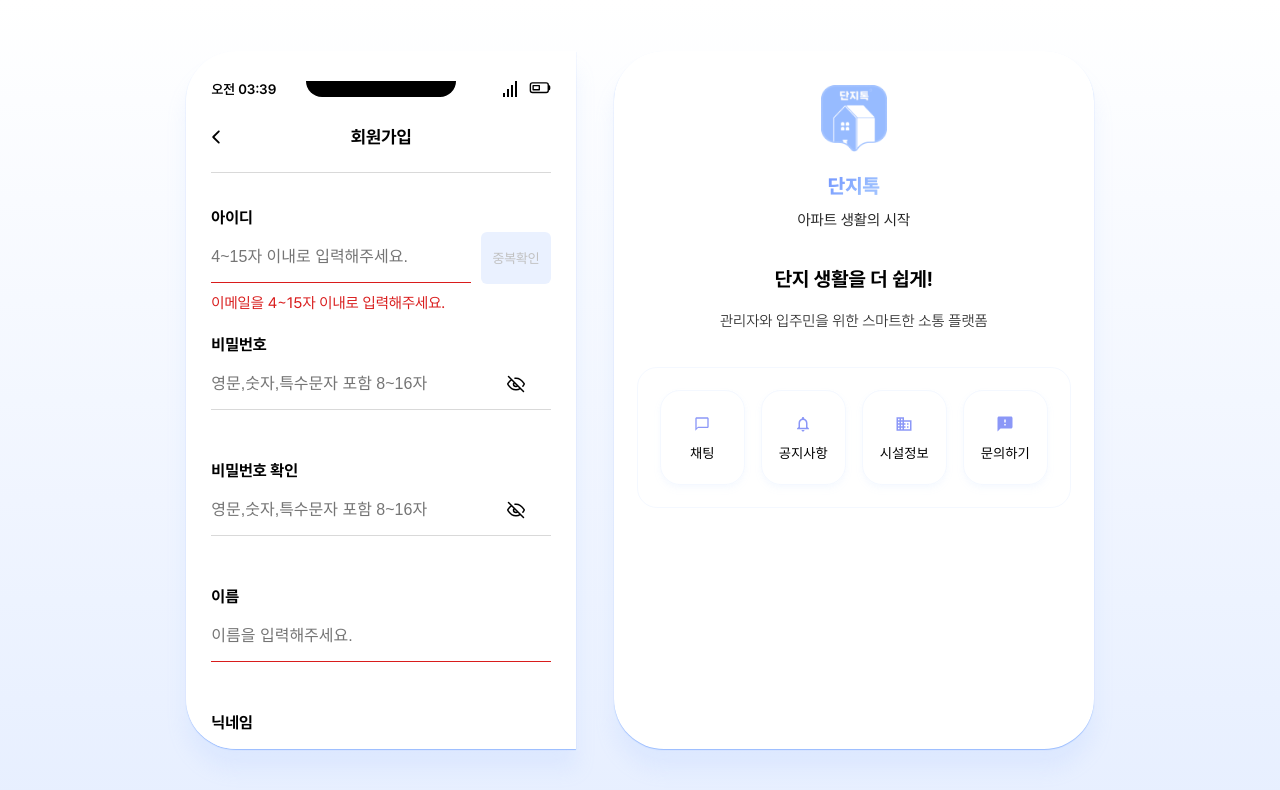
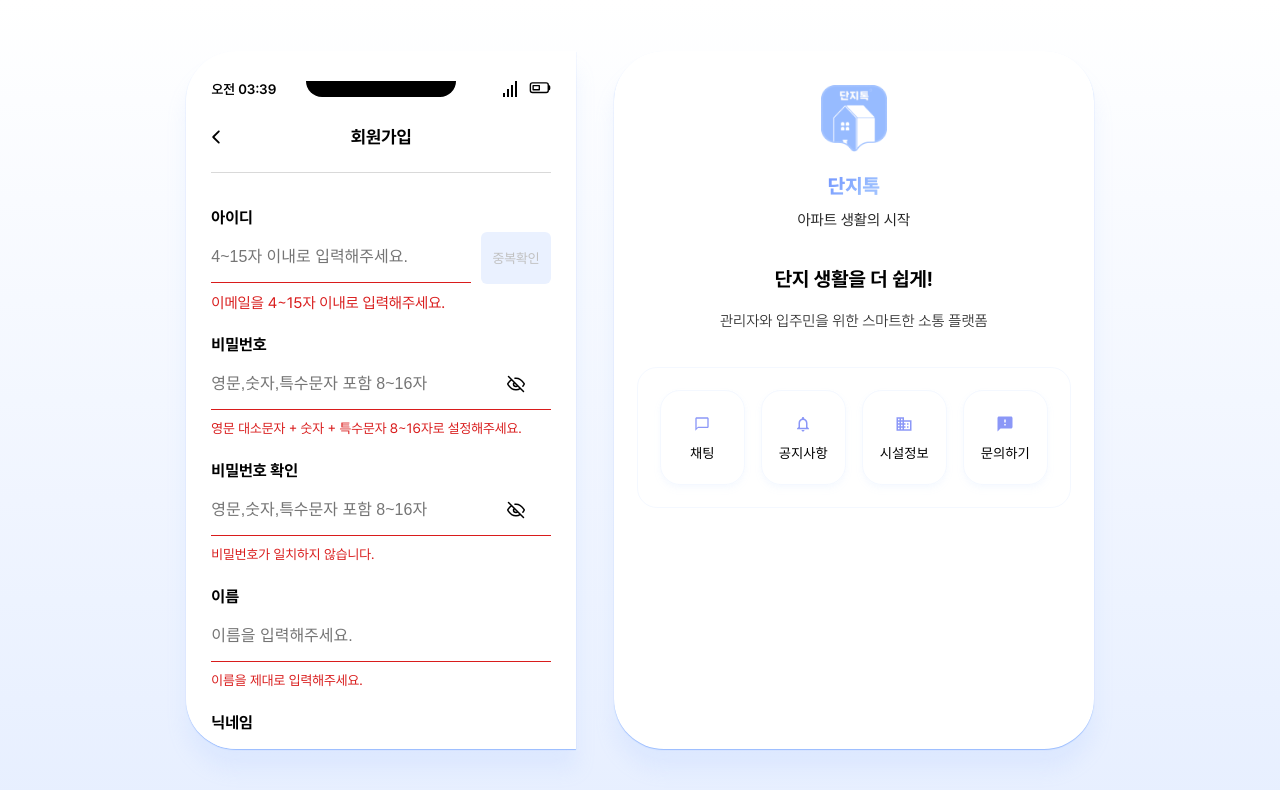
Before and after one commit to Danji-project/danji-project-FE, a React (Vite) app: page /register in a window 1280 px wide. Both pictures are taken after a click on the button "이메일로 가입하기". Shown: the top 790 px of the page. Built offline with nearby package versions, Linux system fonts and the light colour scheme; a web font is replaced by a local one.

Commit message:
feature: onChange 에러 메시지 뿌리기

```diff
--- a/src/components/common/input-field/InputField.tsx
+++ b/src/components/common/input-field/InputField.tsx
@@ -81,6 +81,10 @@ const InputField = ({
   const id = useId();
   const [showPassword, setShowPassword] = useState(false);
 
+  React.useEffect(() => {
+    console.log(value);
+  }, [value]);
+
   const handlePasswordToggle = () => {
     setShowPassword((prev) => !prev);
   };
@@ -105,7 +109,10 @@ const InputField = ({
       placeholder={placeholder}
       id={id}
       name={name}
-      className={`${styles["input__field__input"]}`}
+      onChange={onChange}
+      className={`${styles["input__field__input"]} ${
+        !valid && error !== "" ? styles["input__field__error"] : ""
+      }`}
     />
   );
 
--- a/src/pages/register/RegisterPage.module.scss
+++ b/src/pages/register/RegisterPage.module.scss
@@ -136,6 +136,7 @@
   border-top: 1px solid rgba(0, 0, 0, 0.15);
   form {
     .register__submit {
+      margin-top: 40px;
       width: 100%;
       padding: 17px 0;
       background-color: rgb(151, 187, 255);
--- a/src/pages/register/RegisterPage.tsx
+++ b/src/pages/register/RegisterPage.tsx
@@ -152,6 +152,38 @@ const RegisterForm = () => {
     );
   };
 
+  const pwConfirmChange = (e: React.ChangeEvent<HTMLInputElement>) => {
+    setPasswordConfirm(
+      e.target.value,
+      validateCheck("PASSWORD_CONFIRM_CHECK", e.target.value)!.valid,
+      validateCheck("PASSWORD_CONFIRM_CHECK", e.target.value)!.error
+    );
+  };
+
+  const nameChange = (e: React.ChangeEvent<HTMLInputElement>) => {
+    setUsername(
+      e.target.value,
+      validateCheck("NAME_CHECK", e.target.value, password.value)!.valid,
+      validateCheck("NAME_CHECK", e.target.value, password.value)!.error
+    );
+  };
+
+  const nicknameChange = (e: React.ChangeEvent<HTMLInputElement>) => {
+    setNickname(
+      e.target.value,
+      validateCheck("NICKNAME_CHECK", e.target.value)!.valid,
+      validateCheck("NICKNAME_CHECK", e.target.value)!.error
+    );
+  };
+
+  const phoneChange = (e: React.ChangeEvent<HTMLInputElement>) => {
+    setPhoneNumber(
+      e.target.value,
+      validateCheck("PHONE_CHECK", e.target.value)!.valid,
+      validateCheck("PHONE_CHECK", e.target.value)!.error
+    );
+  };
+
   return (
     <div className={`${styles.registerFormContainer}`}>
       <form>
@@ -176,6 +208,9 @@ const RegisterForm = () => {
           name="register-form-password"
           showPasswordToggle
           value={password.value}
+          onChange={pwChange}
+          valid={validateCheck("PASSWORD_CHECK", password.value)!.valid}
+          error={validateCheck("PASSWORD_CHECK", password.value)!.error}
         />
         <InputField
           label="비밀번호 확인"
@@ -185,6 +220,21 @@ const RegisterForm = () => {
           name="register-form-password-confirm"
           showPasswordToggle
           value={passwordConfirm.value}
+          onChange={pwConfirmChange}
+          valid={
+            validateCheck(
+              "PASSWORD_CONFIRM_CHECK",
+              passwordConfirm.value,
+              password.value
+            )!.valid
+          }
+          error={
+            validateCheck(
+              "PASSWORD_CONFIRM_CHECK",
+              passwordConfirm.value,
+              password.value
+            )!.error
+          }
         />
         <InputField
           label="이름"
@@ -193,6 +243,9 @@ const RegisterForm = () => {
           type="text"
           name="register-form-name"
           value={username.value}
+          onChange={nameChange}
+          valid={validateCheck("NAME_CHECK", username.value)!.valid}
+          error={validateCheck("NAME_CHECK", username.value)!.error}
         />
         <InputField
           label="닉네임"
@@ -201,6 +254,9 @@ const RegisterForm = () => {
           type="text"
           name="register-form-nickname"
           value={nickname.value}
+          onChange={nicknameChange}
+          valid={validateCheck("NICKNAME_CHECK", nickname.value)!.valid}
+          error={validateCheck("NICKNAME_CHECK", nickname.value)!.error}
         />
         <InputField
           label="전화번호"
@@ -209,6 +265,9 @@ const RegisterForm = () => {
           type="text"
           name="register-form-phone"
           value={phoneNumber.value}
+          onChange={phoneChange}
+          valid={validateCheck("PHONE_CHECK", phoneNumber.value)!.valid}
+          error={validateCheck("PHONE_CHECK", phoneNumber.value)!.error}
         />
         <RegisterButton isLoading={false} disabled={true} />
       </form>
--- a/src/utils/validators.ts
+++ b/src/utils/validators.ts
@@ -1,4 +1,8 @@
-export const validateCheck = (validator: string, value: string) => {
+export const validateCheck = (
+  validator: string,
+  value: string,
+  password?: string
+) => {
   if (validator === "ID_CHECK") {
     return {
       valid:
@@ -22,17 +26,62 @@ export const validateCheck = (validator: string, value: string) => {
         value.length >= 8 &&
         value.length <= 16 &&
         /^(?=.*[A-Za-z])(?=.*\d)(?=.*[!@#$%^&*()\-_=+{}\[\]:;"'<>,.?/~`|\\])/.test(
-          value.trim()
+          value
         ),
       error:
         value.trim() !== "" &&
         value.length >= 8 &&
         value.length <= 16 &&
         /^(?=.*[A-Za-z])(?=.*\d)(?=.*[!@#$%^&*()\-_=+{}\[\]:;"'<>,.?/~`|\\])/.test(
-          value.trim()
+          value
         )
           ? ""
           : "영문 대소문자 + 숫자 + 특수문자 8~16자로 설정해주세요.",
     };
   }
+
+  if (validator === "PASSWORD_CONFIRM_CHECK") {
+    return {
+      valid:
+        password?.trim() !== "" &&
+        value.trim() !== "" &&
+        password?.trim() === value.trim(),
+      error:
+        password?.trim() !== "" &&
+        value.trim() !== "" &&
+        password?.trim() === value.trim()
+          ? ""
+          : "비밀번호가 일치하지 않습니다.",
+    };
+  }
+
+  if (validator === "NAME_CHECK") {
+    return {
+      valid: value.trim() !== "" && /^[가-힣]{2,5}$/.test(value),
+      error:
+        value.trim() !== "" && /^[가-힣]{2,5}$/.test(value)
+          ? ""
+          : "이름을 제대로 입력해주세요.",
+    };
+  }
+
+  if (validator === "NICKNAME_CHECK") {
+    return {
+      valid: value.trim() !== "" && /^[가-힣a-zA-Z0-9]/.test(value),
+      error:
+        value.trim() !== "" && /^[가-힣a-zA-Z0-9]/.test(value)
+          ? ""
+          : "닉네임을 제대로 입력하세요.",
+    };
+  }
+
+  if (validator === "PHONE_CHECK") {
+    return {
+      valid: value.trim().length === 11 && !value.includes("-"),
+      error:
+        value.trim().length === 11 && !value.includes("-")
+          ? ""
+          : "전화번호를 제대로 입력하세요.",
+    };
+  }
 };
```
